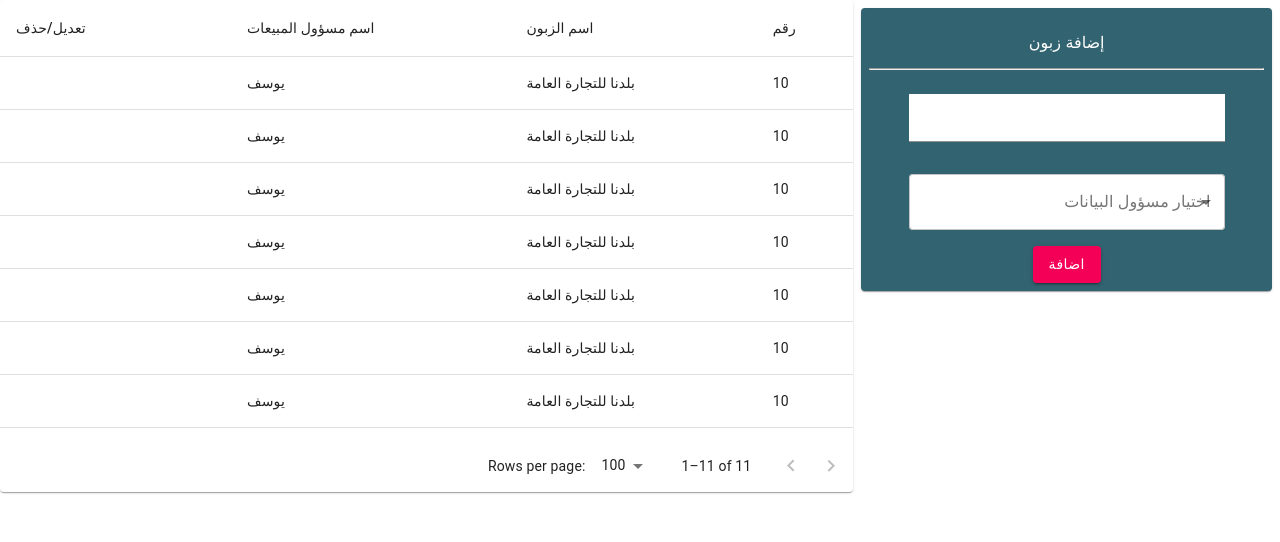
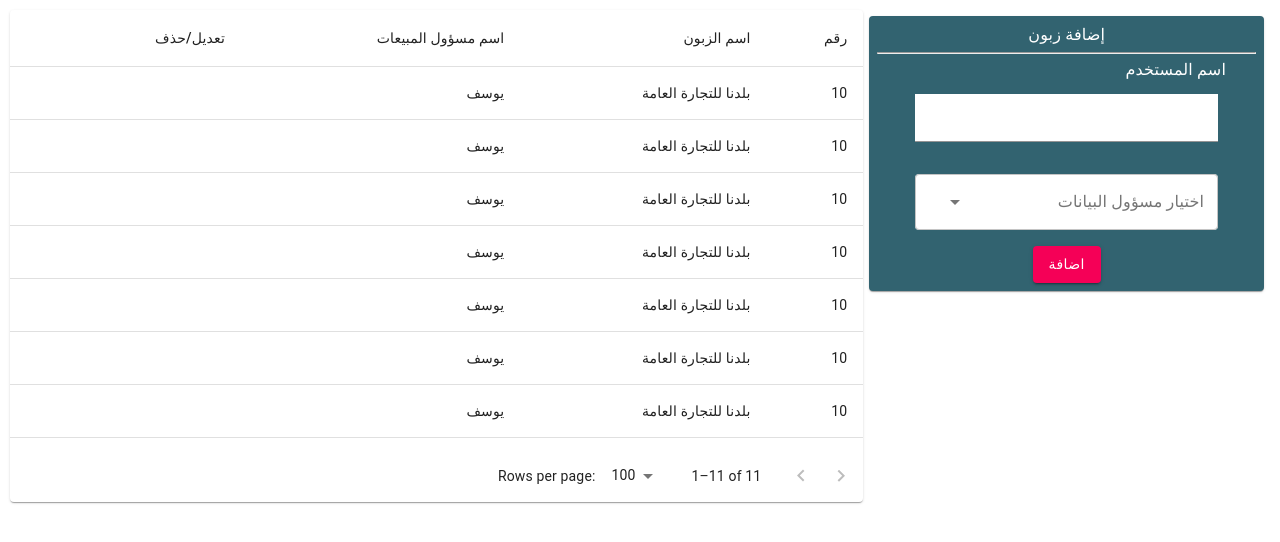
Before and after one commit to yousefswailem/ZetaFood, a React (Create React App) app: page / in a window 1280 px wide. Shown: the top 542 px of the page. Built offline with nearby package versions, Linux system fonts and the light colour scheme.

Commit message:
justify content ltr

```diff
--- a/src/components/CustomerDataTable.js
+++ b/src/components/CustomerDataTable.js
@@ -7,30 +7,42 @@ import TableContainer from '@mui/material/TableContainer';
 import TableHead from '@mui/material/TableHead';
 import TablePagination from '@mui/material/TablePagination';
 import TableRow from '@mui/material/TableRow';
+import { Button, makeStyles } from '@material-ui/core';
 
+const useStyles = makeStyles(theme => ({
+    root: {
+        '& .MuiTableCell-root': {
+            left: 'inherit!important',
+            right: '1.75rem !important',
+            transformOrigin: 'right !important',
+            direction: "rtl",
+        },
+    },
+}))
 const columns = [
-    { id: 'تعديل', label: ' تعديل/حذف', minWidth: 100 },
-    {id: 'المبيعات',label: 'اسم مسؤول المبيعات', minWidth: 100},
-    { id: 'الزبون', label: 'اسم الزبون', minWidth: 100 },
-    { id: 'رقم', label: 'رقم', minWidth: 20 },
+    { id: 'تعديل', label: ' تعديل/حذف', minWidth: 100, align: 'right',},
+    { id: 'المبيعات', label: 'اسم مسؤول المبيعات', minWidth: 100,align: 'right',},
+    { id: 'الزبون', label: 'اسم الزبون', minWidth: 100,align: 'right',},
+    { id: 'رقم', label: 'رقم', minWidth: 20,align: 'right', },
 ];
 //Example on data to be removed and replaced with data from backend
 const rows = [
-    {رقم:10, الزبون:'بلدنا للتجارة العامة', المبيعات:"يوسف"},
-    {رقم:10, الزبون:'بلدنا للتجارة العامة', المبيعات:"يوسف"},
-    {رقم:10, الزبون:'بلدنا للتجارة العامة', المبيعات:"يوسف"},
-    {رقم:10, الزبون:'بلدنا للتجارة العامة', المبيعات:"يوسف"},
-    {رقم:10, الزبون:'بلدنا للتجارة العامة', المبيعات:"يوسف"},
-    {رقم:10, الزبون:'بلدنا للتجارة العامة', المبيعات:"يوسف"},
-    {رقم:10, الزبون:'بلدنا للتجارة العامة', المبيعات:"يوسف"},
-    {رقم:10, الزبون:'بلدنا للتجارة العامة', المبيعات:"يوسف"},
-    {رقم:10, الزبون:'بلدنا للتجارة العامة', المبيعات:"يوسف"},
-    {رقم:10, الزبون:'بلدنا للتجارة العامة', المبيعات:"يوسف"},
-    {رقم:10, الزبون:'بلدنا للتجارة العامة', المبيعات:"يوسف"},
+    { رقم: 10, الزبون: 'بلدنا للتجارة العامة', المبيعات: "يوسف" },
+    { رقم: 10, الزبون: 'بلدنا للتجارة العامة', المبيعات: "يوسف" },
+    { رقم: 10, الزبون: 'بلدنا للتجارة العامة', المبيعات: "يوسف" },
+    { رقم: 10, الزبون: 'بلدنا للتجارة العامة', المبيعات: "يوسف" },
+    { رقم: 10, الزبون: 'بلدنا للتجارة العامة', المبيعات: "يوسف" },
+    { رقم: 10, الزبون: 'بلدنا للتجارة العامة', المبيعات: "يوسف" },
+    { رقم: 10, الزبون: 'بلدنا للتجارة العامة', المبيعات: "يوسف" },
+    { رقم: 10, الزبون: 'بلدنا للتجارة العامة', المبيعات: "يوسف" },
+    { رقم: 10, الزبون: 'بلدنا للتجارة العامة', المبيعات: "يوسف" },
+    { رقم: 10, الزبون: 'بلدنا للتجارة العامة', المبيعات: "يوسف" },
+    { رقم: 10, الزبون: 'بلدنا للتجارة العامة', المبيعات: "يوسف" },
 ];
 const CustomerDataTable = () => {
     const [page, setPage] = useState(0);
     const [rowsPerPage, setRowsPerPage] = useState(100);
+    const classes = useStyles();
 
     const handleChangePage = (event, newPage) => {
         setPage(newPage);
@@ -41,10 +53,10 @@ const CustomerDataTable = () => {
         setPage(0);
     };
     return (
-        <Paper sx={{ width: '100%', overflow: 'hidden' }}>
+        <Paper sx={{ width: '100%', overflow: 'hidden', margin: "10px" }}>
             <TableContainer sx={{ maxHeight: 440 }}>
                 <Table stickyHeader aria-label="sticky table">
-                    <TableHead>
+                    <TableHead >
                         <TableRow>
                             {columns.map((column) => (
                                 <TableCell
@@ -57,7 +69,7 @@ const CustomerDataTable = () => {
                             ))}
                         </TableRow>
                     </TableHead>
-                    <TableBody>
+                    <TableBody dir="rtl">
                         {rows
                             .slice(page * rowsPerPage, page * rowsPerPage + rowsPerPage)
                             .map((row) => {
@@ -66,7 +78,7 @@ const CustomerDataTable = () => {
                                         {columns.map((column) => {
                                             const value = row[column.id];
                                             return (
-                                                <TableCell key={column.id} align={column.align}>
+                                                <TableCell style={{ align: "right" }} key={column.id} align={column.align}>
                                                     {column.format && typeof value === 'number'
                                                         ? column.format(value)
                                                         : value}
--- a/src/components/CustomerForm.js
+++ b/src/components/CustomerForm.js
@@ -1,4 +1,4 @@
-import { Grid, makeStyles, TextField, InputLabel, Select, FormControl, Button } from '@material-ui/core'
+import { Grid, makeStyles, TextField, InputLabel, Select, FormControl, Button, FormLabel } from '@material-ui/core'
 import React, { useState } from 'react'
 
 const useStyles = makeStyles(theme => ({
@@ -6,7 +6,6 @@ const useStyles = makeStyles(theme => ({
         '& .MuiFormControl-root': {
             width: '80%',
             margin: theme.spacing(2),
-            direction: "rtl"
         },
         '& .MuiTextField-root': {
             backgroundColor: 'white',
@@ -20,7 +19,10 @@ const useStyles = makeStyles(theme => ({
             transformOrigin: 'right !important',
         },
         '& .MuiSvgIcon-root': {
-            position: 'left'
+            position: 'left',
+            left: '1.75rem !important',
+            right: 'inherit!important',
+            transformOrigin: 'right !important',
         }
     },
 }))
@@ -32,19 +34,20 @@ const CustomerForm = () => {
         <form className={classes.root} >
 
             <Grid container>
-                <Grid item dir="rtl">
-                    <p style={{ color: 'white' }}>إضافة زبون</p>
+                <Grid item>
+                    <FormLabel style={{ color: 'white'}}>إضافة زبون</FormLabel>
                     <hr />
+                    <InputLabel style={{ color: 'white', float:'right', marginRight: '30px'}}>اسم المستخدم</InputLabel>
                     <TextField
                         varient="outlined"
                         label="اسم المستخدم"
                         id="outlined-basic"
                         required
                     />
-                    <FormControl variant="outlined" dir="rtl" className={classes.root}>
-                        <InputLabel htmlFor="dataManager" dir="rtl">اختيار مسؤول البيانات</InputLabel>
+                    <FormControl variant="outlined" >
+                        <InputLabel htmlFor="dataManager">اختيار مسؤول البيانات</InputLabel>
                         <Select
-                            dir="rtl"
+                            required
                             native
                             label="dataManager"
                             inputProps={{
@@ -54,11 +57,10 @@ const CustomerForm = () => {
                         >
                             {/* Example data to be removed */}
                             <option aria-label="None" value="" />
-                            <option value={"أحمد"} dir="rtl">أحمد</option>
-                            <option value={"محمد"} dir="rtl">محمد</option>
-                            <option value={"حسان"} dir="rtl">حسان</option>
+                            <option value={"أحمد"}>أحمد</option>
+                            <option value={"محمد"}>محمد</option>
+                            <option value={"حسان"}>حسان</option>
                         </Select>
-
                     </FormControl>
                     <Button variant="contained" href="/" color="secondary">
                         اضافة
--- a/src/views/Customers.js
+++ b/src/views/Customers.js
@@ -5,7 +5,7 @@ import CustomerForm from '../components/CustomerForm'
 
 const useStyles = makeStyles(theme => ({
     pageContent: {
-        margin: theme.spacing(1),
+        margin: theme.spacing(2),
         padding: theme.spacing(1),
         backgroundColor: '#326370'
 
@@ -20,11 +20,11 @@ const Customers = () => {
             {/* <Navbar/> */}
             <Grid container>
                 <Grid item xs ={8}>
-                    <CustomerDataTable />
+                    <CustomerDataTable/>
                 </Grid>
                 <Grid item xs ={4}>
                     <Paper className= {classes.pageContent}>
-                        <CustomerForm />
+                        <CustomerForm/>
                     </Paper>
                 </Grid>
             </Grid>
```
